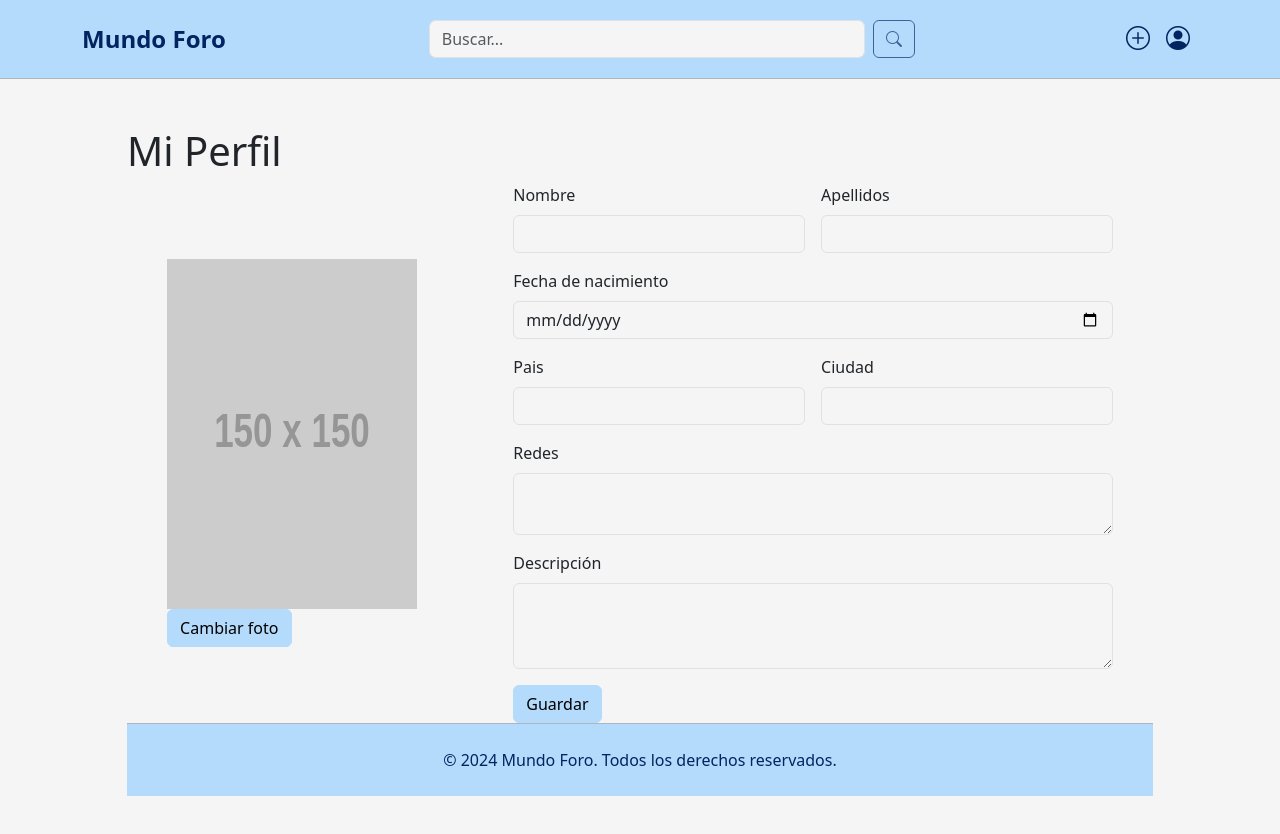
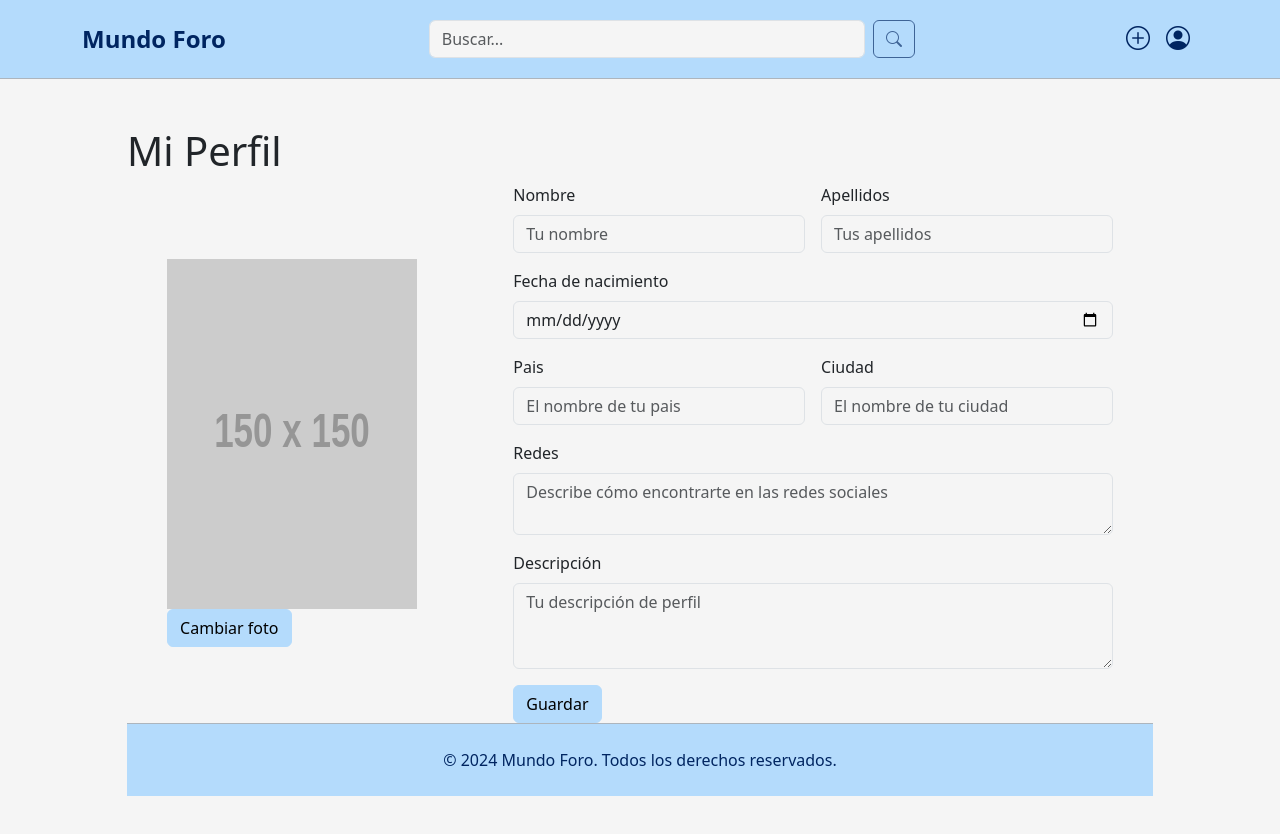
Before and after one commit to Croissanton/IU_Proyecto, a React (Create React App) app in the folder foro-mundo/: page /profile in a window 1280 px wide. Shown: the top 834 px of the page. Built offline with nearby package versions, Linux system fonts and the light colour scheme.

Commit message:
placeholders in profilepage

```diff
--- a/foro-mundo/src/Pages/ProfilePage.js
+++ b/foro-mundo/src/Pages/ProfilePage.js
@@ -43,6 +43,7 @@ function ProfilePage() {
                 type="text"
                 className="form-control"
                 id="inputNombre4"
+                placeholder="Tu nombre"
               ></input>
             </div>
             <div className="col-md-6">
@@ -53,6 +54,7 @@ function ProfilePage() {
                 type="text"
                 className="form-control"
                 id="inputApellidos4"
+                placeholder="Tus apellidos"
               ></input>
             </div>
             <div className="col-12">
@@ -63,6 +65,7 @@ function ProfilePage() {
                 type="date"
                 className="form-control"
                 id="inputFechaNacimiento"
+                placeholder="Tu fecha de nacimiento en formato dd/mm/aaaa"
               ></input>
             </div>
             <div className="col-md-6">
@@ -73,6 +76,7 @@ function ProfilePage() {
                 type="text"
                 className="form-control"
                 id="inputPais"
+                placeholder="El nombre de tu pais"
               ></input>
             </div>
             <div className="col-md-6">
@@ -83,13 +87,14 @@ function ProfilePage() {
                 type="text"
                 className="form-control"
                 id="inputCiudad"
+                placeholder="El nombre de tu ciudad"
               ></input>
             </div>
             <div className="col-md-12">
               <label htmlFor="inputRedes" className="form-label">
                 Redes
               </label>
-              <textarea required className="form-control" id="inputRedes"></textarea>
+              <textarea required className="form-control" id="inputRedes" placeholder="Describe cómo encontrarte en las redes sociales"></textarea>
             </div>
             <div className="col-12">
               <label htmlFor="inputDescripcion" className="form-label">
@@ -99,6 +104,7 @@ function ProfilePage() {
                 className="form-control"
                 id="inputDescripcion"
                 rows="3"
+                placeholder="Tu descripción de perfil"
               ></textarea>
             </div>
             <div className="col-12">
```
